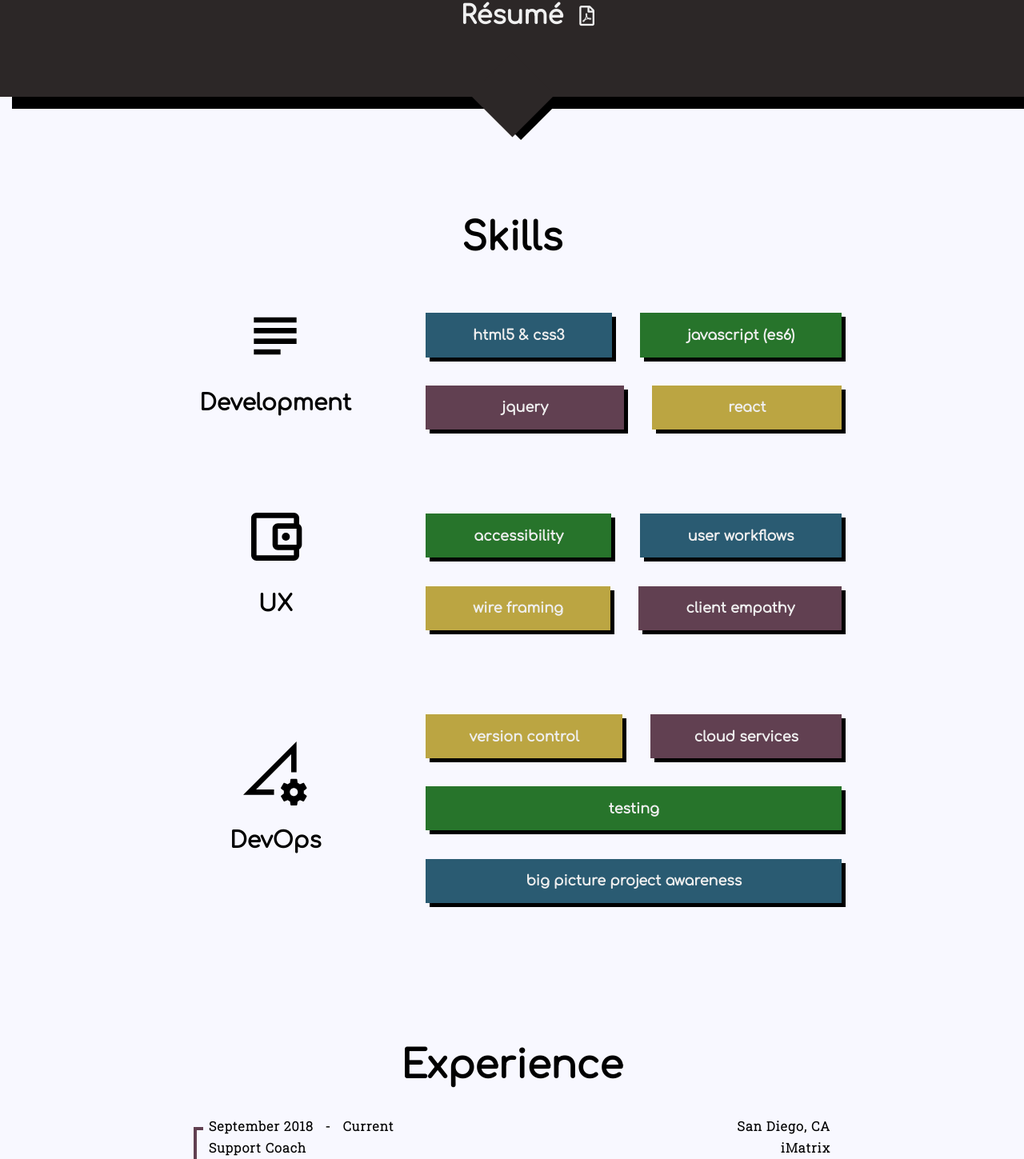
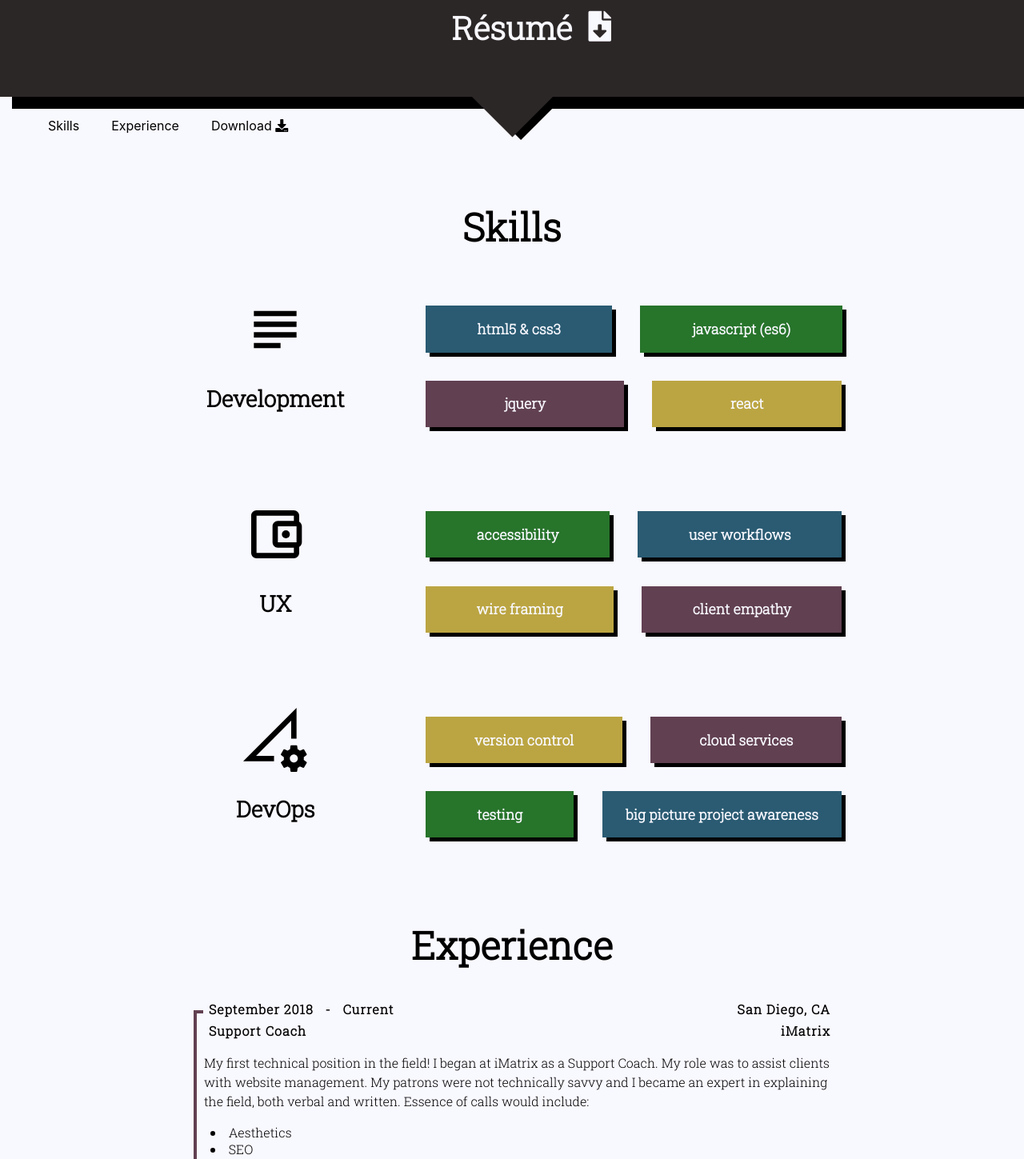
Before and after one commit to JuliusDorfman/jdorfj, a React (Create React App) app: page /homepage in a window 1280 px wide. Shown: the part 100-1549 px from the top of the page at 80% size. Built offline with nearby package versions, Linux system fonts and the light colour scheme.

Commit message:
TODO: finish resume menu, digital card back info, contact page aesthetic and made REACT friendly, Todo: make form functional, resume page aesthetic

```diff
--- a/src/Components/DigitalCard/DigitalCard.css
+++ b/src/Components/DigitalCard/DigitalCard.css
@@ -2,7 +2,7 @@
   display: block;
   height: 80%;
   width: 100%;
-  background: gainsboro;
+  background: ghostwhite;
   padding-top: 150px;
   padding-bottom: 150px;
 }
@@ -140,6 +140,27 @@
   transform: scaleX(0);
 }
 
+.digital-card-back-info {
+  display: flex;
+  transform: scaleX(0);
+  list-style: none;
+  color: rgba(220, 220, 220, 0.8);
+  transition: .5s ease-in-out;
+  flex-direction: column;
+  justify-content: flex-end;
+  font-family: 'Julius Sans One', sans-serif;
+  font-size: 12px;
+  letter-spacing: 1px;
+}
+
+.digital-card-back-info > *{
+  font-weight: 100;
+  font-style: italic;
+  transform: scaleX(-1);
+  padding-left: 30px;
+  padding-bottom: 48px;
+}
+
 @media (max-width: 550px) {
   .digital-card-container {
     transform: rotateZ(90deg);
--- a/src/Components/DigitalCard/DigitalCard.jsx
+++ b/src/Components/DigitalCard/DigitalCard.jsx
@@ -11,6 +11,7 @@ export default class DigitalCard extends Component {
     let lineWrapperBack = document.getElementsByClassName('line-wrappers-back')[0]
     let bluelineWrapperBack = document.getElementsByClassName("orange-line-flavor-back")[0]
     let orangelineWrapperBack = document.getElementsByClassName("blue-line-flavor-back")[0]
+    let digitalcardbackinfo = document.getElementsByClassName("digital-card-back-info")[0]
 
     digitalCardContainer.addEventListener('click', () => {
       if (digitalCard.style.transform === "scaleX(-1)") {
@@ -20,6 +21,8 @@ export default class DigitalCard extends Component {
         lineWrapperBack.style.transform = "scaleX(0)";
         bluelineWrapperBack.style.transform = "scaleX(0)";
         orangelineWrapperBack.style.transform = "scaleX(0)";
+        digitalcardbackinfo.style.transform = "scaleX(0)";
+        digitalcardbackinfo.style.color = "rgb(50, 50, 50)";
       } else {
         digitalCard.style.transform = "scaleX(-1)";
         digitalCardBack.style.transform = "scaleX(1)";
@@ -27,6 +30,8 @@ export default class DigitalCard extends Component {
         lineWrapperBack.style.transform = "scaleX(-1)";
         bluelineWrapperBack.style.transform = "scaleX(-1)";
         orangelineWrapperBack.style.transform = "scaleX(-1)";
+        digitalcardbackinfo.style.transform = "scaleX(-1)";
+        digitalcardbackinfo.style.color = "gainsboro";
       }
     })
   }
@@ -67,10 +72,14 @@ export default class DigitalCard extends Component {
           </div>
 
           <div className="digital-card-back">
+
             <div className="line-wrappers-back">
               <div className="blue-line-flavor-back"></div>
               <div className="orange-line-flavor-back"></div>
             </div>
+            <ul className="digital-card-back-info">
+              <li>&nbsp;&nbsp;&nbsp;juliusdorfman@gmail.com</li>
+            </ul>
           </div>
 
         </div>
--- a/src/Pages/Contact/Contact.css
+++ b/src/Pages/Contact/Contact.css
@@ -79,7 +79,7 @@ textarea::placeholder {
 
 .my-dealings {
   line-height: 24px;
-  letter-spacing: 1.5px;
+  letter-spacing: 1px;
 }
 
 #contact-form>* {
@@ -97,11 +97,29 @@ textarea::placeholder {
   border-bottom: 1.5px solid ghostwhite;
 }
 
-
-#contact-form>#message {
-  height: 100%;
+#contact-form > .submit {
+  margin-top: 2%;
+  padding: 2%;
+  border: none;
+  background-color: ghostwhite;
+  color: black;
+  font-size: 28px;
+  font-style: italic;
 }
 
+.thank-you-submit {
+  position: relative;
+  display: flex;
+  height: 70%;
+  justify-content: center;
+  align-items: center;
+  text-align: center;
+  min-height: 200px;
+  font-size: 18px;
+  font-style: italic;
+  line-height: 1.75rem;
+  font-weight: 100;
+}
 
 @media (max-width: 750px) {
   .contact-component {
--- a/src/Pages/Contact/Contact.jsx
+++ b/src/Pages/Contact/Contact.jsx
@@ -5,12 +5,32 @@ import './Contact.css';
 export default class Contact extends Component {
   constructor(props) {
     super(props);
-    this.state = {}
+    this.state = {
+      render: 1,
+      name: "",
+      email: "",
+      message: ""
+    }
+    this.handleChange = this.handleChange.bind(this);
+    this.handleSubmit = this.handleSubmit.bind(this);
   }
 
-  componentDidMount() { }
+  handleChange(e) {
+    this.setState({ [e.target.name]: e.target.value })
+  }
+
+  handleSubmit(e) {
+    e.preventDefault();
+    this.setState({ [e.target.value]: e.target.value }, () => {
+      console.log("handleSubmit", this.state);
+      this.setState({ render: 0 });
+    }
+    );
+  }
 
   render() {
+
+
     return (
       <div className="contact-component">
         <Navbar />
@@ -18,12 +38,20 @@ export default class Contact extends Component {
           <div className="card-title">
             <h1>Contact Me</h1>
           </div>
+          {(this.state.render) ? (
             <div className="contact-form-body">
-            <form id="contact-form">
+              <form id="contact-form" onSubmit={this.handleSubmit}>
+
                 <h2>Drop Me A Line...</h2>
-              <input id="name" name="name" type="text" placeholder="Name" autoComplete="new-password" />
-              <input id="email" name="email" type="text" placeholder="Email" autoComplete="new-password" />
-              <textarea id="message" name="message" type="textarea" placeholder="Say Hi!" autoComplete="new-password" />
+
+                <input id="name" name="name" type="text" placeholder="*Name" autoComplete="new-password" value={this.state.name} onChange={this.handleChange} required />
+
+                <input id="email" name="email" type="email" placeholder="*Email" autoComplete="new-password" value={this.state.email} onChange={this.handleChange} required />
+
+                <textarea id="message" name="message" type="textarea" placeholder="*Say Hi!" autoComplete="new-password" value={this.state.message} onChange={this.handleChange} required />
+
+                <input className="submit" type="submit" value="- Fire Away -" />
+
               </form>
               <div className="contact-form-details">
                 <h3>The Details</h3>
@@ -36,7 +64,15 @@ export default class Contact extends Component {
                   <li>p. contact me for phone #</li>
                 </ul>
               </div>
-          </div>
+            </div>)
+            :
+            (<div className="thank-you-submit">
+              Thank you!
+              <br />
+              Please expect to hear from me within the day!
+            </div>)
+          }
+
         </div>
       </div >
     )
--- a/src/Pages/Homepage/Homepage.css
+++ b/src/Pages/Homepage/Homepage.css
@@ -8,7 +8,7 @@
   height: 20vh;
   background-color: #2c2727;
   box-shadow: 15px 15px;
-  font-family: 'Comfortaa', serif;
+  font-family: 'Roboto Slab', serif;
 }
 
 .resume-intro:after {
@@ -27,7 +27,7 @@
 }
 
 .resume-intro * {
-  color: #f0f0f0;
+  color: ghostwhite;
 }
 
 .resume-intro>.intro {
@@ -37,12 +37,38 @@
   padding-top: 20px;
 }
 
+.resume-jump-menu {
+  display: flex;
+  flex-direction: row;
+  list-style: none;
+}
+
+.resume-jump-menu > li {
+  position: relative;
+  margin-top: 20px;
+  margin: 10px 20px;
+  cursor: pointer;
+}
+
+.resume-jump-menu > li:after {
+  content: "";
+  display: block;
+  position: absolute;
+  width: 0;
+  height: 2px;
+  transition: width .5s;
+}
+
+.resume-jump-menu > li:hover:after {
+  border-bottom: 1px solid black;
+  width: 100%;
+}
+
 .seperator {
   position: relative;
   background-color: #2c2727;
   height: 20vh;
   box-shadow: 15px 15px;
-
 }
 
 .seperator>* {
@@ -84,6 +110,7 @@
 
 .intro>h1 {
   display: inline-block;
+  font-size: 40px;
 }
 
 .intro>a {
@@ -92,19 +119,19 @@
   cursor: pointer;
   top: 46px;
   margin-left: 20px;
-  font-size: 25px;
+  font-size: 38px;
 }
 
 /* Skills Layout */
 .skills-container {
   text-align: center;
   width: 70%;
-  margin: 150px auto;
+  margin: 75px auto;
 }
 
 .skills-intro>h1 {
   font-size: 3rem;
-  font-family: 'Comfortaa', cursive;
+  font-family: 'Roboto Slab', serif;
 }
 
 .skill-item {
@@ -124,7 +151,7 @@
   width: 30%;
   font-size: 28px;
   font-weight: 600;
-  font-family: 'Comfortaa', cursive;
+  font-family: 'Roboto Slab', serif;
 }
 
 .skills-head>img {
@@ -154,10 +181,10 @@
   /* background-color: #888; */
   margin: 1em;
   min-width: 150px;
-  color: #eee;
+  color: ghostwhite;
   font-size: 1.1rem;
   font-weight: 600;
-  font-family: 'Comfortaa', cursive;
+  font-family: 'Roboto Slab', serif;
   cursor: pointer;
 }
 
@@ -180,14 +207,14 @@ ul.skill-list {
 .experience-container {
   text-align: center;
   width: 70%;
-  margin: 150px auto;
+  margin: 75px auto;
   background: ghostwhite;
 }
 
 .experience-container>h1 {
   text-align: center;
   font-size: 3rem;
-  font-family: 'Comfortaa', cursive;
+  font-family: 'Roboto Slab', serif;
 }
 
 .exp-first-tier {
@@ -260,6 +287,7 @@ ul.skill-list {
 
 .exp-item>ul {
   padding-left: 1%;
+  margin: 0;
 }
 
 .exp-item>ul>li {
--- a/src/Pages/Homepage/Homepage.jsx
+++ b/src/Pages/Homepage/Homepage.jsx
@@ -9,6 +9,12 @@ export default class Homepage extends Component {
     this.state = {}
   }
 
+  componentDidMount() {
+    if (window.location.pathname.toLowerCase === "homepage" || "homepage#") {
+      document.getElementsByClassName('navbar-component')[0].style.background = "ghostwhite";
+    }
+  }
+
   render() {
     return (
       <div className="homepage-component">
@@ -18,9 +24,21 @@ export default class Homepage extends Component {
             <h1>
               Résumé
             </h1>
-            <a href="#"><i className="far fa-file-pdf"></i></a>
+            <a href="#"><i className="fas fa-file-download"></i></a>
           </div>
         </div>
+        <ul className="resume-jump-menu">
+          <li>
+            Skills
+          </li>
+          <li>
+            Experience
+          </li>
+          <li>
+            Download&nbsp;<i className="fas fa-download"></i>
+          </li>
+        </ul>
+
         <section className="skills-container">
           <div className="skills-intro">
             <h1>Skills</h1>
@@ -42,7 +60,7 @@ export default class Homepage extends Component {
             </li>
             <li className="skill-item">
               <div className="skills-head">
-                <img src='/assets/images/ux.svg' alt='placeholder image' />
+                <img src='/assets/images/ux.svg' alt='placeholder' />
                 <p>UX</p>
               </div>
               <div className="skills-details">
@@ -56,7 +74,7 @@ export default class Homepage extends Component {
             </li>
             <li className="skill-item">
               <div className="skills-head">
-                <img src='/assets/images/devops.svg' alt='placeholder image' />
+                <img src='/assets/images/devops.svg' alt='placeholder' />
                 <p>DevOps</p></div>
               <div className="skills-details">
                 <ul>
@@ -82,13 +100,13 @@ export default class Homepage extends Component {
                 <h4>iMatrix</h4>
               </header>
               <p>My first technical position in the field! I began at iMatrix as a Support Coach. My role was to assist clients with website management. My patrons were not technically savvy and I became an expert in explaining the field, both verbal and written. Essence of calls would include:
-                <ul>
-                  <li>Aesthetics</li>
-                  <li>SEO</li>
-                  <li>Domains</li>
-                  <li>Photoshop</li>
-                </ul>
               </p>
+              <ul>
+                <li>Aesthetics</li>
+                <li>SEO</li>
+                <li>Domains</li>
+                <li>Photoshop</li>
+              </ul>
             </article>
           </div>
           <div id="trilogy-bootcamp" className="exp-first-tier">
```
Lines whose indentation alone changed are shown as unchanged.
